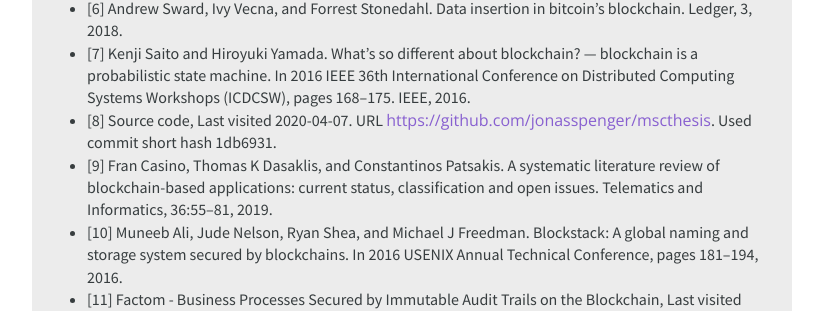
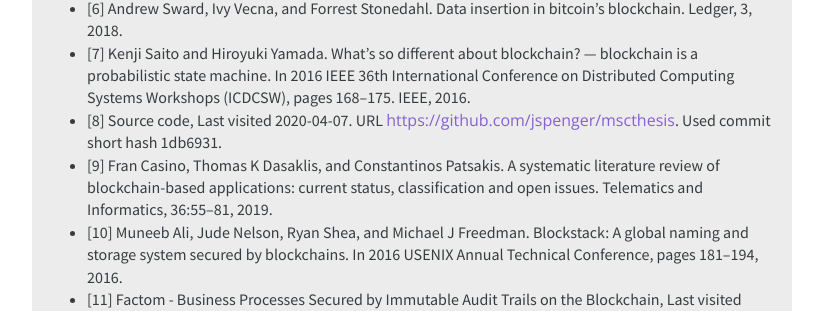
Before and after one commit to jspenger/jspenger.github.io, a Jekyll site: the page built from _posts/2020-05-22-using-blockchain-for-tamper-resistant-broadcast-protocols.md, in a window 1280 px wide and 900 px high, scrolled down 2868 px. Shown: the part 151-462 px from the top of the window, without its empty margins (228-1051 px from the left). Built offline with Jekyll 4.4.1, drawn with Linux system fonts in a browser that asks for light colours.

Commit message:
Update links

```diff
--- a/_layouts/default.html
+++ b/_layouts/default.html
@@ -30,8 +30,8 @@
           </div>
           <footer>
             © Jonas Spenger, 2020.
-            <a href="https://github.com/jonasspenger" title="GitHub"><i class="fa fa-github" aria-hidden="true"></i></a>
-            <a href="https://www.linkedin.com/in/jonasspenger" title="LinkedIn"><i class="fa fa-linkedin" aria-hidden="true"></i></a>
+            <a href="https://github.com/jspenger" title="GitHub"><i class="fa fa-github" aria-hidden="true"></i></a>
+            <a href="https://www.linkedin.com/in/jspenger" title="LinkedIn"><i class="fa fa-linkedin" aria-hidden="true"></i></a>
           </footer>
         </div>
       </div>
--- a/_posts/2020-05-22-using-blockchain-for-tamper-resistant-broadcast-protocols.md
+++ b/_posts/2020-05-22-using-blockchain-for-tamper-resistant-broadcast-protocols.md
@@ -70,7 +70,7 @@
 - [5] Paolo Viotti and Marko Vukolic. Consistency in non-transactional distributed storage systems. ACM Computing Surveys (CSUR), 49(1):1–34, 2016.
 - [6] Andrew Sward, Ivy Vecna, and Forrest Stonedahl. Data insertion in bitcoin’s blockchain. Ledger, 3, 2018.
 - [7] Kenji Saito and Hiroyuki Yamada. What’s so different about blockchain? — blockchain is a probabilistic state machine. In 2016 IEEE 36th International Conference on Distributed Computing Systems Workshops (ICDCSW), pages 168–175. IEEE, 2016.
-- [8] Source code, Last visited 2020-04-07. URL [https://github.com/jonasspenger/mscthesis](https://github.com/jonasspenger/mscthesis). Used commit short hash 1db6931.
+- [8] Source code, Last visited 2020-04-07. URL [https://github.com/jspenger/mscthesis](https://github.com/jspenger/mscthesis). Used commit short hash 1db6931.
 - [9] Fran Casino, Thomas K Dasaklis, and Constantinos Patsakis. A systematic literature review of blockchain-based applications: current status, classification and open issues. Telematics and Informatics, 36:55–81, 2019.
 - [10] Muneeb Ali, Jude Nelson, Ryan Shea, and Michael J Freedman. Blockstack: A global naming and storage system secured by blockchains. In 2016 USENIX Annual Technical Conference, pages 181–194, 2016.
 - [11] Factom - Business Processes Secured by Immutable Audit Trails on the Blockchain, Last visited 2020-01-17. URL https://www.factom.com/assets/docs/Factom_Whitepaper_v1.2.pdf
```
